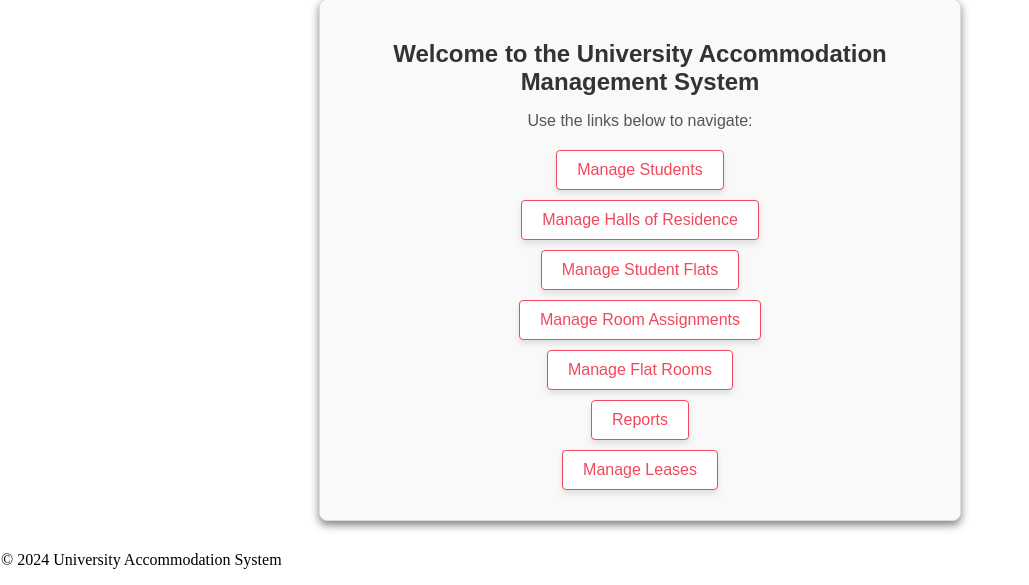
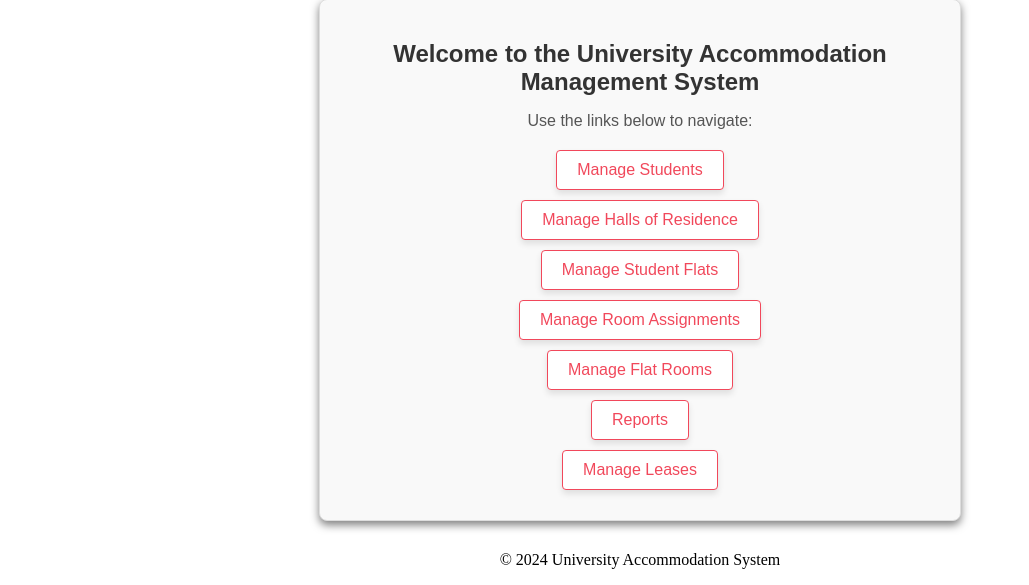
Before and after one commit to Tappyfrappe/unv_acc, a PHP site: page /index.php in a window 1280 px wide. Shown: the part 304-889 px from the top of the page, without its empty margins (0-1029 px from the left). Run offline with PHP 8.4, Linux system fonts and the light colour scheme.

Commit message:
Update footer.php

```diff
--- a/includes/footer.php
+++ b/includes/footer.php
@@ -1,3 +1,12 @@
+
+<style>
+    footer{
+        text-align: center;
+    }
+</style>
+
+
+
 </main>
     <footer>
         <p>&copy; 2024 University Accommodation System</p>
```
